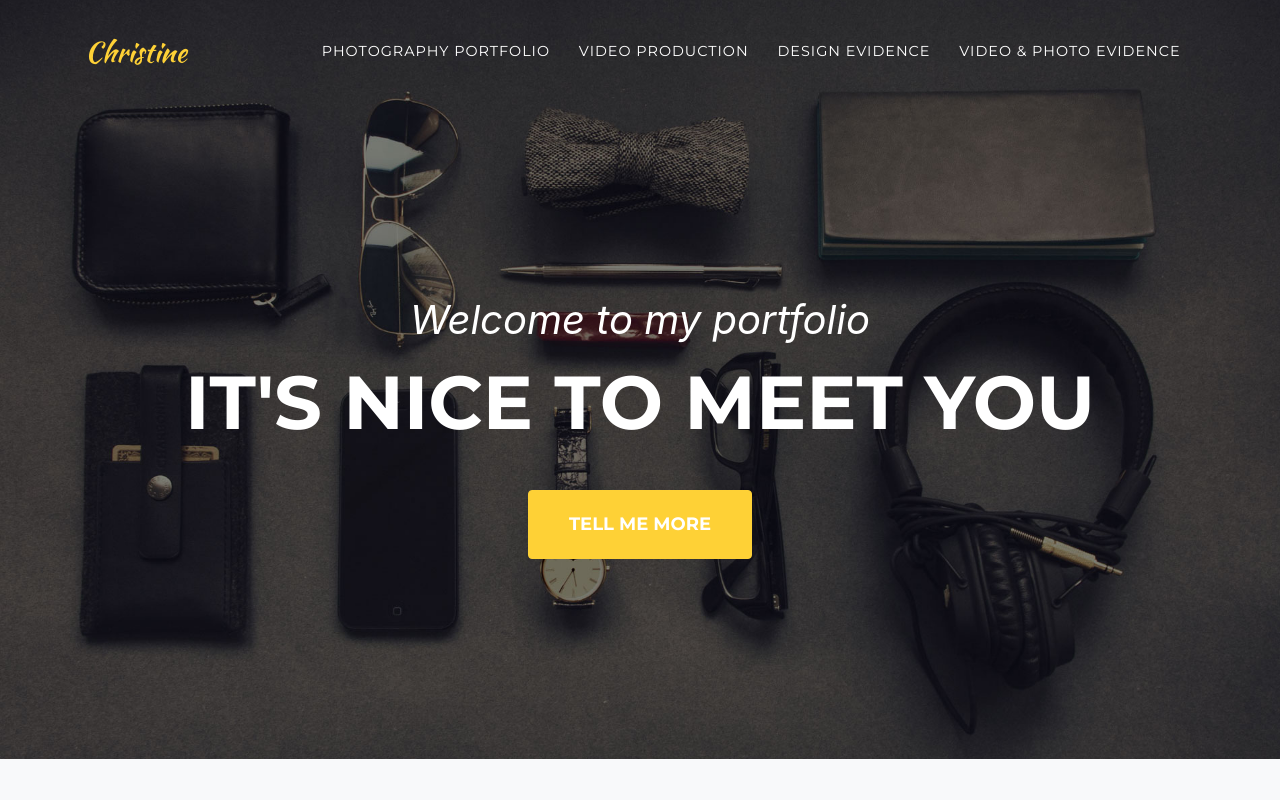
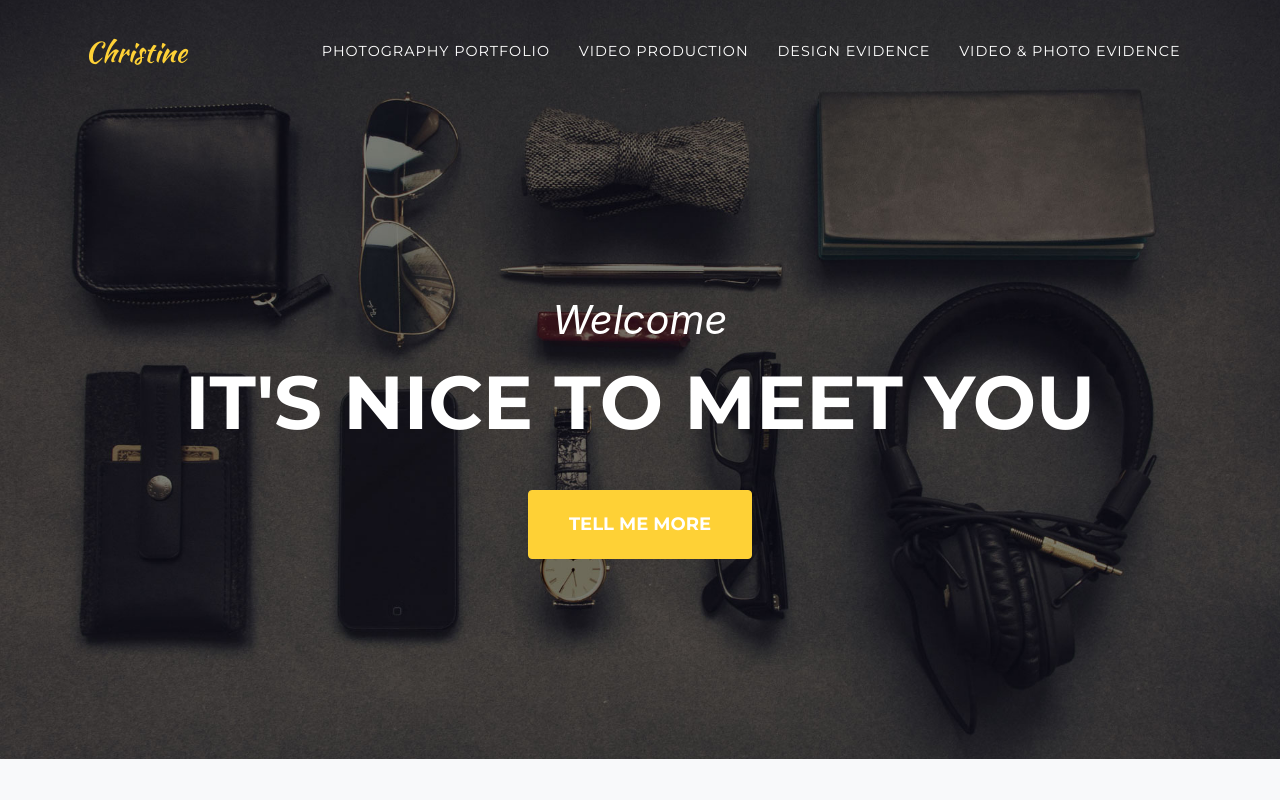
Before and after one commit to ccharnock1/mp-prototype-21, a plain HTML site: page index.html in a window 1280 px wide. Shown: the top 800 px of the page. Drawn offline with Linux system fonts and the light colour scheme; a web font is replaced by a local one.

Commit message:
Update to intro text

```diff
--- a/index.html
+++ b/index.html
@@ -59,7 +59,7 @@
   <header class="masthead">
     <div class="container">
       <div class="intro-text">
-        <div class="intro-lead-in">Welcome to my portfolio</div>
+        <div class="intro-lead-in">Welcome</div>
         <div class="intro-heading text-uppercase">It's Nice To Meet You</div>
         <a class="btn btn-primary btn-xl text-uppercase js-scroll-trigger" href="#services">Tell Me More</a>
       </div>
```
